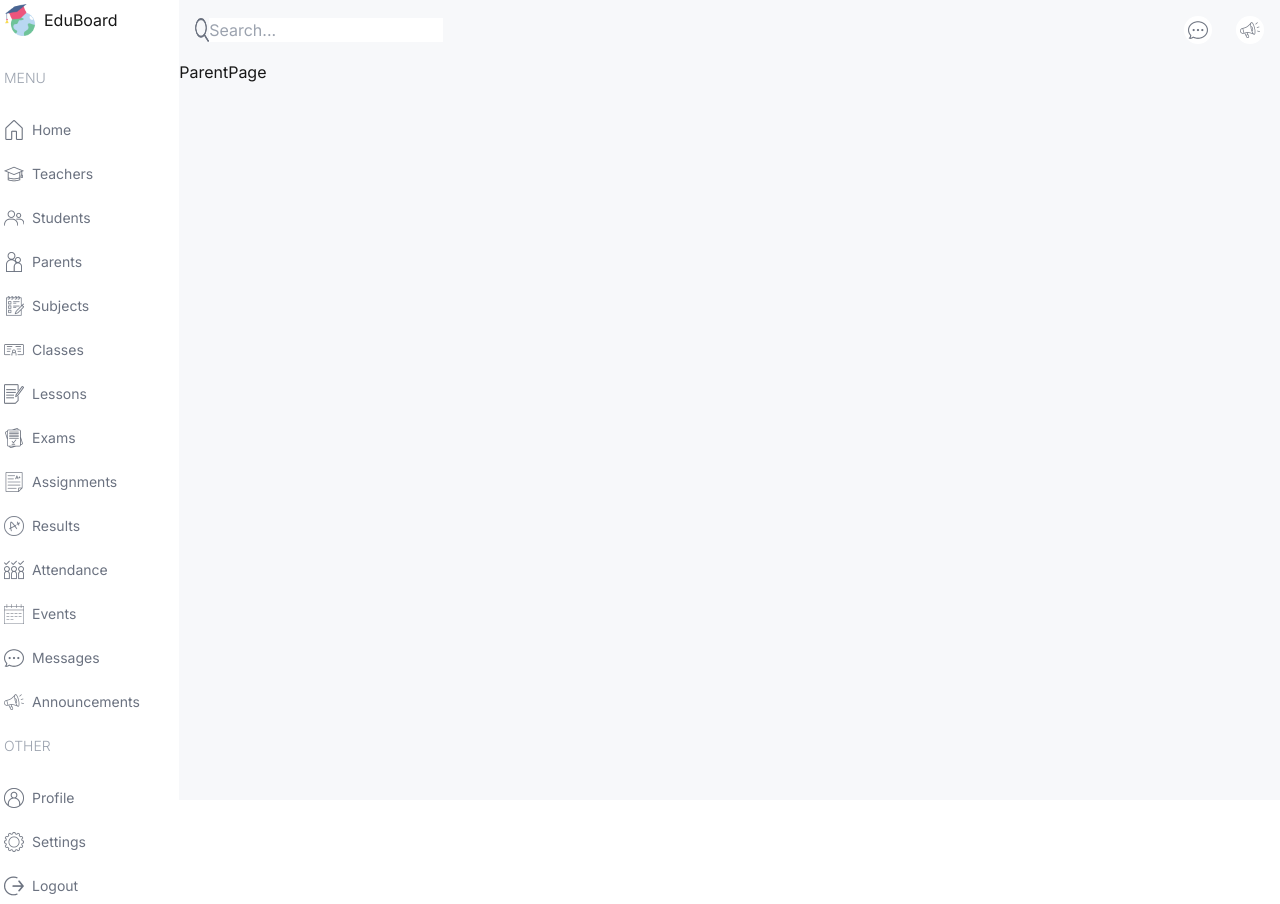
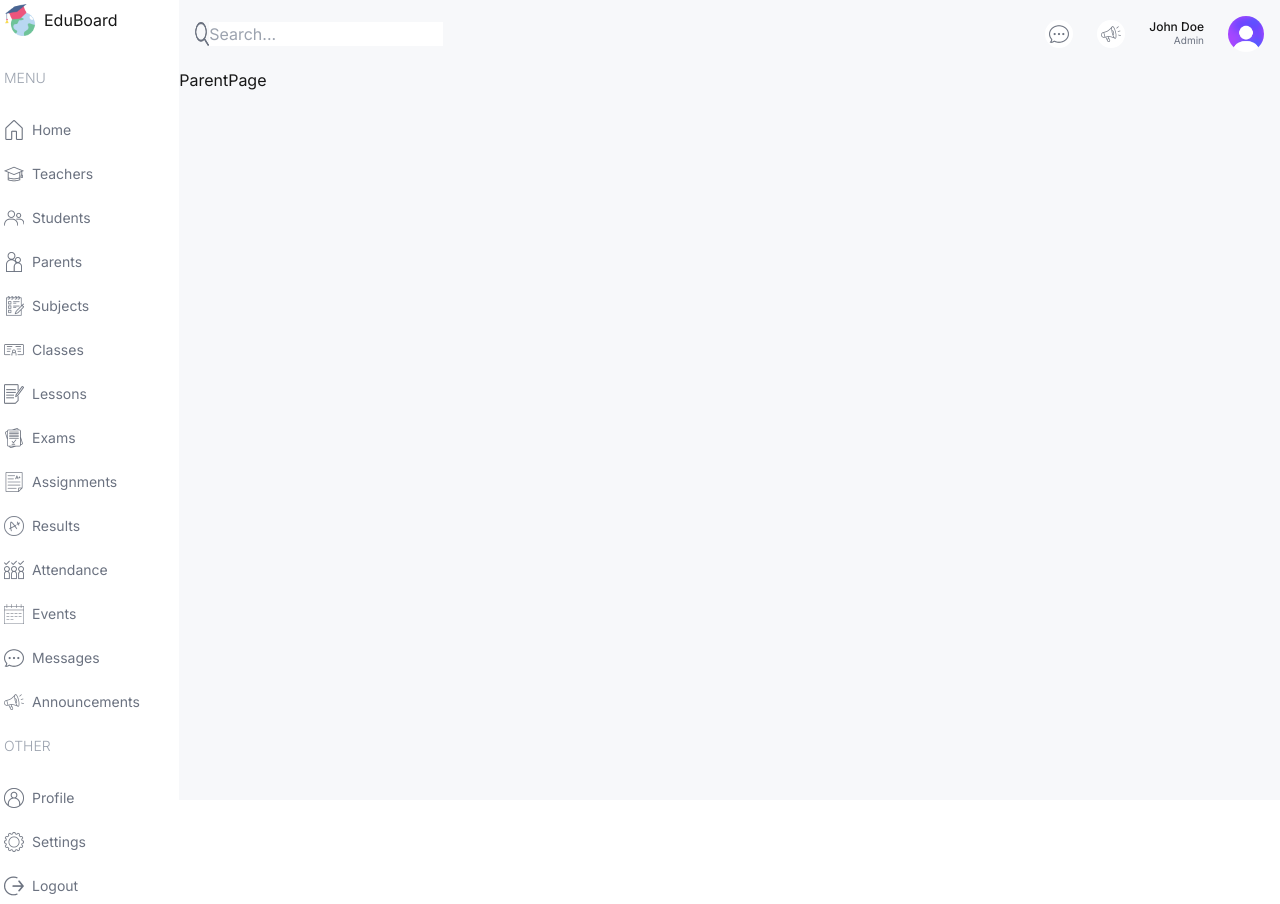
Before and after one commit to mysandesh/EduBoard, a Next.js app: page /parent in a window 1280 px wide. Built offline with nearby package versions, Linux system fonts and the light colour scheme.

Commit message:
Username and Avatar added on navbar

```diff
--- a/src/components/Navbar.tsx
+++ b/src/components/Navbar.tsx
@@ -16,6 +16,17 @@ const Navbar = () => {
         <div className="bg-white rounded-full w-7 h-7 flex items-center justify-center cursor-pointer">
           <Image src="/announcement.png" alt="" width={20} height={20} />
         </div>
+        <div className="flex flex-col">
+          <span className="text-xs leading-3 font-medium">John Doe</span>
+          <span className="text-[10px] text-gray-500 text-right">Admin</span>
+        </div>
+        <Image
+          src="/avatar.png"
+          alt=""
+          width={36}
+          height={36}
+          className="rounded-full"
+        />
       </div>
     </div>
   );
```
